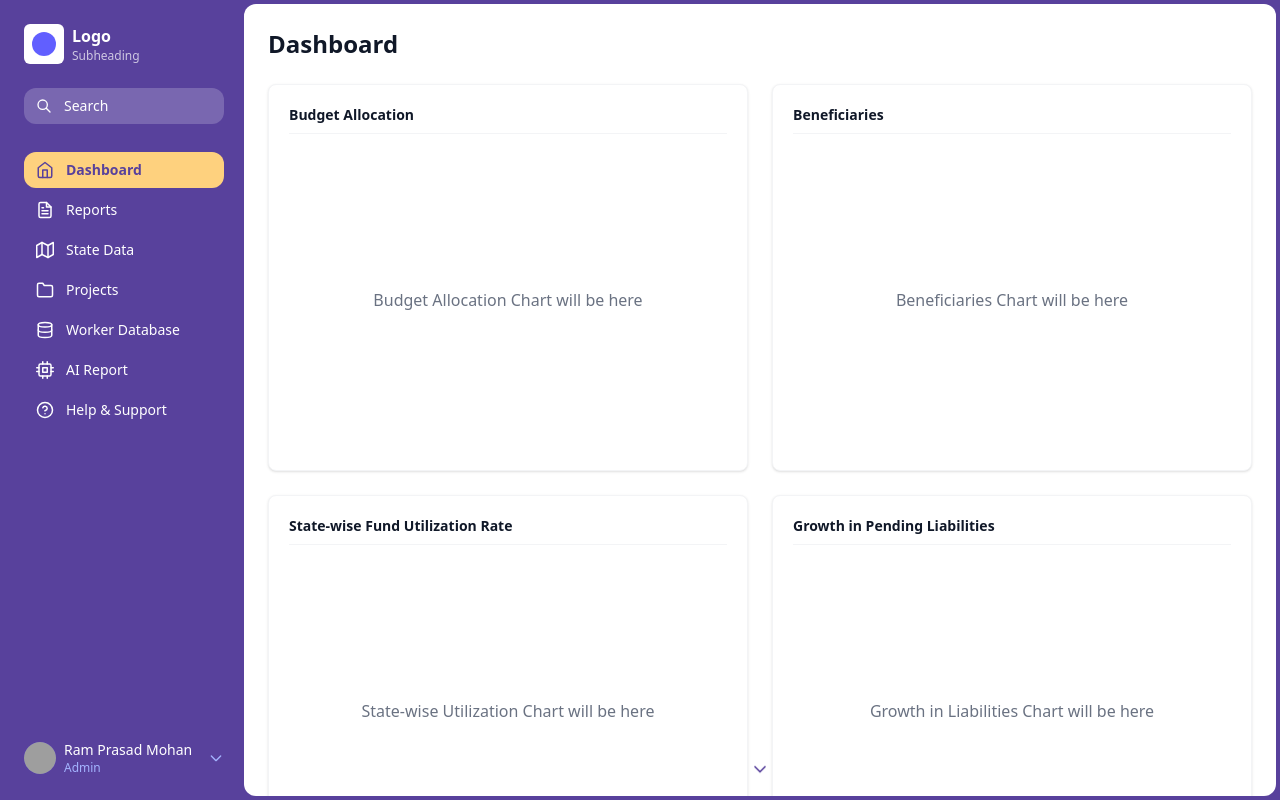
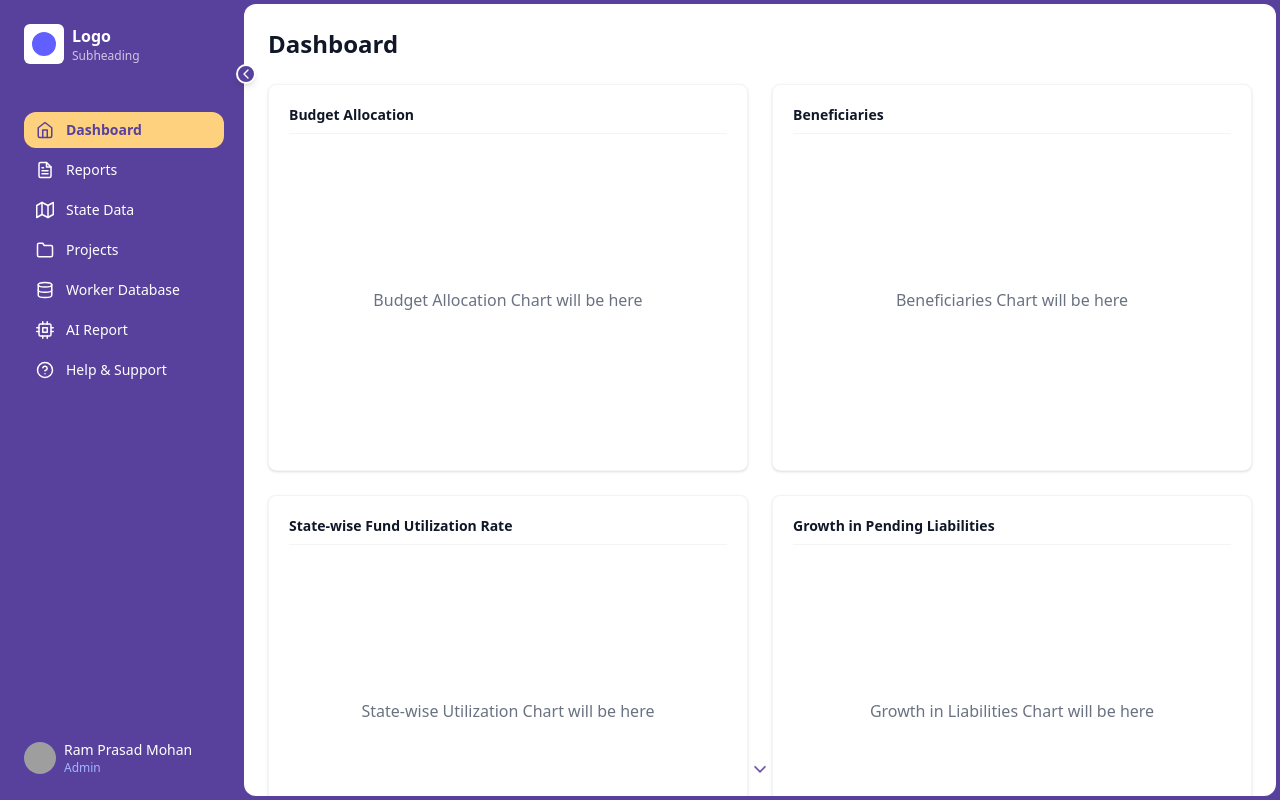
Before and after one commit to abfeb8/data-analysis-dashboard, a Next.js app: page / in a window 1280 px wide. Built offline with nearby package versions, Linux system fonts and the light colour scheme; grey boxes are pictures that could not be loaded.

Commit message:
add side bar minmise button

```diff
--- a/app/components/layouts/Sidebar.tsx
+++ b/app/components/layouts/Sidebar.tsx
@@ -1,6 +1,7 @@
-import React from 'react';
+'use client';
+
+import React, { useState } from 'react';
 import NavItem from '../navigation/NavItem';
-import SearchBar from '../navigation/SearchBar';
 import UserProfileCard from '../navigation/UserProfileCard';
 import {
 	FiHome,
@@ -9,73 +10,120 @@ import {
 	FiFolder,
 	FiDatabase,
 	FiCpu,
-	FiSettings,
 	FiHelpCircle,
+	FiChevronLeft,
+	FiChevronRight,
 } from 'react-icons/fi';
 
 function Sidebar() {
+	const [minimized, setMinimized] = useState(false);
+
+	const toggleSidebar = () => {
+		setMinimized(!minimized);
+	};
+
 	return (
-		<aside className="w-60 bg-primary text-white flex flex-col">
-			<div className="p-5">
-				<div className="flex items-center mb-6">
+		<aside
+			className={`${
+				minimized ? 'w-16' : 'w-60'
+			} bg-primary text-white flex flex-col relative transition-[width] duration-300 ease-in-out`}
+		>
+			<div
+				className={`p-5 ${
+					minimized ? 'items-center justify-center' : ''
+				} flex flex-col transition-all duration-300 ease-in-out`}
+			>
+				<div
+					className={`flex items-center mb-6 ${
+						minimized ? 'justify-center' : ''
+					} transition-all duration-300 ease-in-out`}
+				>
 					<div className="bg-white rounded-md p-2 mr-2">
 						<span className="sr-only">Logo</span>
 						<div className="h-6 w-6 bg-indigo-500 rounded-full"></div>
 					</div>
-					<div>
+					<div
+						className={`${
+							minimized ? 'opacity-0 absolute' : 'opacity-100'
+						} transition-opacity duration-300 ease-in-out`}
+					>
 						<h2 className="font-bold">Logo</h2>
 						<p className="text-xs opacity-70">Subheading</p>
 					</div>
 				</div>
 
-				<SearchBar />
+				{/* {!minimized && <SearchBar />} */}
 			</div>
 
-			<nav className="flex-1 px-5">
+			<nav
+				className={`flex-1 ${
+					minimized ? 'px-2' : 'px-5'
+				} transition-all duration-300 ease-in-out`}
+			>
 				<NavItem
 					icon={<FiHome size={18} />}
 					label="Dashboard"
 					href="/"
+					minimized={minimized}
 				/>
 				<NavItem
 					icon={<FiFileText size={18} />}
 					label="Reports"
 					href="/reports"
+					minimized={minimized}
 				/>
 				<NavItem
 					icon={<FiMap size={18} />}
 					label="State Data"
 					href="/state-data"
+					minimized={minimized}
 				/>
 				<NavItem
 					icon={<FiFolder size={18} />}
 					label="Projects"
 					href="/projects"
+					minimized={minimized}
 				/>
 				<NavItem
 					icon={<FiDatabase size={18} />}
 					label="Worker Database"
 					href="/worker-database"
+					minimized={minimized}
 				/>
 				<NavItem
 					icon={<FiCpu size={18} />}
 					label="AI Report"
 					href="/ai-report"
+					minimized={minimized}
 				/>
 				<NavItem
 					icon={<FiHelpCircle size={18} />}
 					label="Help & Support"
 					href="/support"
+					minimized={minimized}
 				/>
 			</nav>
 
-			<div className="mt-auto p-3">
+			<div className="mt-auto p-3 transition-all duration-300 ease-in-out">
 				<UserProfileCard
 					name="Ram Prasad Mohan"
 					role="Admin"
 					avatarUrl="/avatar.png"
+					minimized={minimized}
 				/>
 			</div>
+
+			<button
+				onClick={toggleSidebar}
+				className="absolute -right-3 top-1/2 transform -translate-y-84 bg-primary text-white p-0 rounded-full border-2 border-white shadow-md z-10 transition-transform duration-300 ease-in-out"
+				aria-label={minimized ? 'Expand sidebar' : 'Collapse sidebar'}
+			>
+				{minimized ? (
+					<FiChevronRight size={16} />
+				) : (
+					<FiChevronLeft size={16} />
+				)}
+			</button>
 		</aside>
 	);
 }
--- a/app/components/navigation/NavItem.tsx
+++ b/app/components/navigation/NavItem.tsx
@@ -9,23 +9,41 @@ interface NavItemProps {
 	label: string;
 	href: string;
 	active?: boolean;
+	minimized?: boolean;
 }
 
-function NavItem({ icon, label, href, active }: NavItemProps) {
+function NavItem({
+	icon,
+	label,
+	href,
+	active,
+	minimized = false,
+}: NavItemProps) {
 	const pathname = usePathname();
-	const isActive = active || pathname === href;
+	const isActive = pathname === href;
 
 	return (
 		<Link href={href}>
 			<div
-				className={`flex items-center px-3 py-2 my-1 rounded-xl text-sm cursor-pointer transition-colors ${
+				className={`flex items-center px-3 py-2 my-1 rounded-xl text-sm cursor-pointer transition-all duration-300 ease-in-out ${
 					isActive
 						? 'bg-accent text-primary font-semibold'
 						: 'text-white hover:text-accent'
-				}`}
+				} ${minimized ? 'justify-center' : ''}`}
+				title={minimized ? label : undefined}
 			>
-				<span className="flex items-center justify-center">{icon}</span>
-				<span className="ml-3">{label}</span>
+				<span className="flex items-center justify-center transition-all duration-300 ease-in-out">
+					{icon}
+				</span>
+				<span
+					className={`ml-3 whitespace-nowrap transition-all duration-300 ease-in-out ${
+						minimized
+							? 'opacity-0 absolute w-0 overflow-hidden'
+							: 'opacity-100 relative w-auto'
+					}`}
+				>
+					{label}
+				</span>
 			</div>
 		</Link>
 	);
--- a/app/components/navigation/UserProfileCard.tsx
+++ b/app/components/navigation/UserProfileCard.tsx
@@ -7,12 +7,26 @@ interface UserProfileCardProps {
 	name: string;
 	role: string;
 	avatarUrl: string;
+	minimized?: boolean;
 }
 
-function UserProfileCard({ name, role, avatarUrl }: UserProfileCardProps) {
+function UserProfileCard({
+	name,
+	role,
+	avatarUrl,
+	minimized = false,
+}: UserProfileCardProps) {
 	return (
-		<div className="flex items-center p-2 rounded-lg hover:bg-indigo-900 cursor-pointer transition-colors">
-			<div className="relative h-8 w-8 rounded-full overflow-hidden bg-indigo-700 mr-2">
+		<div
+			className={`flex items-center p-2 rounded-lg hover:bg-indigo-900 cursor-pointer transition-colors ${
+				minimized ? 'justify-center' : ''
+			}`}
+		>
+			<div
+				className={`relative h-8 w-8 rounded-full overflow-hidden bg-indigo-700 ${
+					!minimized && 'mr-2'
+				}`}
+			>
 				{/* Use a fallback if avatar image fails to load */}
 				<div className="h-full w-full flex items-center justify-center text-xs font-medium text-white">
 					{name
@@ -34,27 +48,18 @@ function UserProfileCard({ name, role, avatarUrl }: UserProfileCardProps) {
 					/>
 				)}
 			</div>
-			<div className="flex-1 min-w-0">
-				<p className="text-sm font-medium text-white truncate">
-					{name}
-				</p>
-				<p className="text-xs text-indigo-300 truncate">{role}</p>
-			</div>
-			<div>
-				<svg
-					className="h-4 w-4 text-indigo-300"
-					fill="none"
-					viewBox="0 0 24 24"
-					stroke="currentColor"
-				>
-					<path
-						strokeLinecap="round"
-						strokeLinejoin="round"
-						strokeWidth={2}
-						d="M19 9l-7 7-7-7"
-					/>
-				</svg>
-			</div>
+			{!minimized && (
+				<>
+					<div className="flex-1 min-w-0">
+						<p className="text-sm font-medium text-white truncate">
+							{name}
+						</p>
+						<p className="text-xs text-indigo-300 truncate">
+							{role}
+						</p>
+					</div>
+				</>
+			)}
 		</div>
 	);
 }
```
Also changed, not shown: 1 other file (tests, documents, lock files or other folders).
